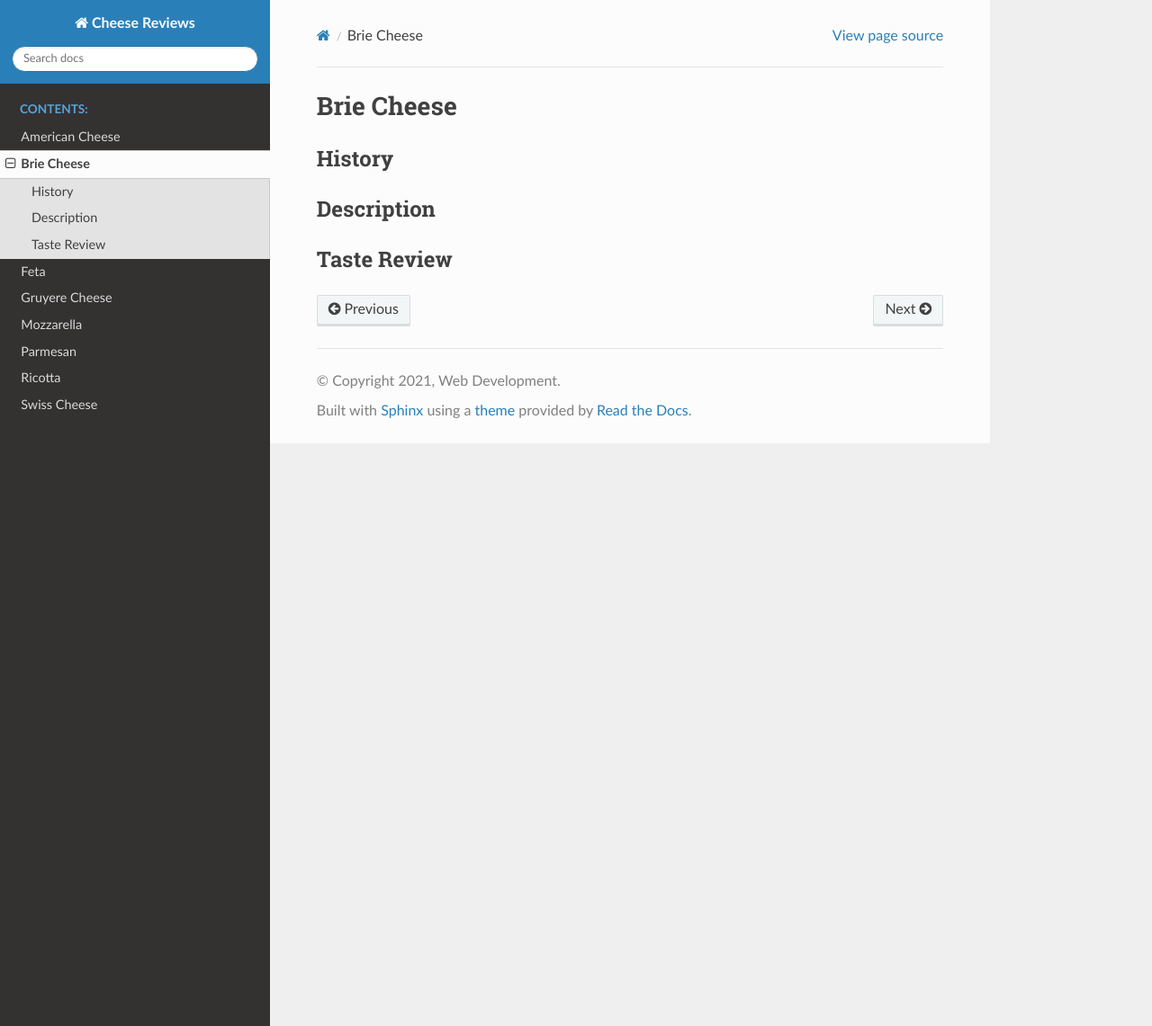
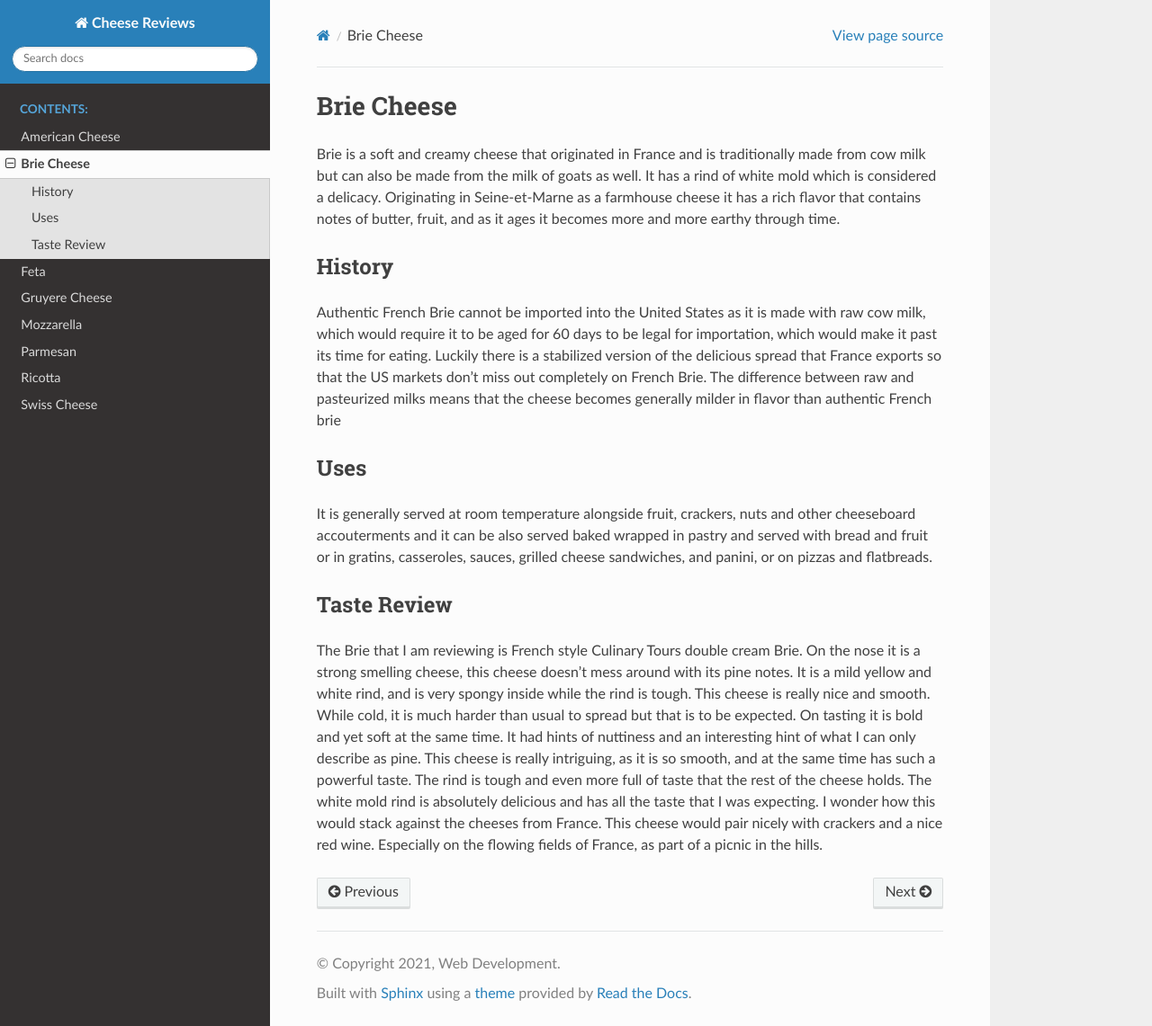
Before and after one commit to BWilb/Cheese_Reviews, a Sphinx documentation site: the page built from source/brie/index.rst, in a window 1280 px wide and 1141 px high. Shown: the whole window at 90% size. Built offline with Sphinx 7.4.7 and the Read the Docs theme 2.0.0, drawn with Linux system fonts in a browser that asks for light colours.

Commit message:
Gruyere and Brie cheese review text

```diff
--- a/source/brie/index.rst
+++ b/source/brie/index.rst
@@ -1,11 +1,44 @@
 Brie Cheese
 ===========
 
+Brie is a soft and creamy cheese that originated in France and is traditionally
+made from cow milk but can also be made from the milk of goats as well. It has
+a rind of white mold which is considered a delicacy. Originating in
+Seine-et-Marne as a farmhouse cheese it has a rich flavor that contains notes
+of butter, fruit, and as it ages it becomes more and more earthy through time.
+
 History
 -------
+Authentic French Brie cannot be imported into the United States as it is made
+with raw cow milk, which would require it to be aged for 60 days to be legal for
+importation, which would make it past its time for eating. Luckily there is a
+stabilized version of the delicious spread that France exports so that the US
+markets don’t miss out completely on French Brie. The difference between raw
+and pasteurized milks means that the cheese becomes generally milder in
+flavor than authentic French brie
 
-Description
---------
+
+Uses
+----
+It is generally served at room temperature alongside fruit, crackers, nuts and
+other cheeseboard accouterments and it can be also served baked wrapped in
+pastry and served with bread and fruit or in gratins, casseroles, sauces,
+grilled cheese sandwiches, and panini, or on pizzas and flatbreads.
+
 
 Taste Review
 ------------
+The Brie that I am reviewing is French style Culinary Tours double cream Brie.
+On the nose it is a strong smelling cheese, this cheese doesn’t mess around
+with its pine notes. It is a mild yellow and white rind, and is very spongy
+inside while the rind is tough. This cheese is really nice and smooth.
+While cold, it is much harder than usual to spread but that is to be expected.
+On tasting it is bold and yet soft at the same time.
+It had hints of nuttiness and an interesting hint of what I can only describe
+as pine. This cheese is really intriguing, as it is so smooth, and at the same
+time has such a powerful taste. The rind is tough and even more full of taste
+that the rest of the cheese holds. The white mold rind is absolutely delicious
+and has all the taste that I was expecting. I wonder how this would stack against
+the cheeses from France. This cheese would pair nicely with crackers and a
+nice red wine. Especially on the flowing fields of France, as part of
+a picnic in the hills.
```
Also changed, not shown: source/gruyere/index.rst (+23 -3 lines).
